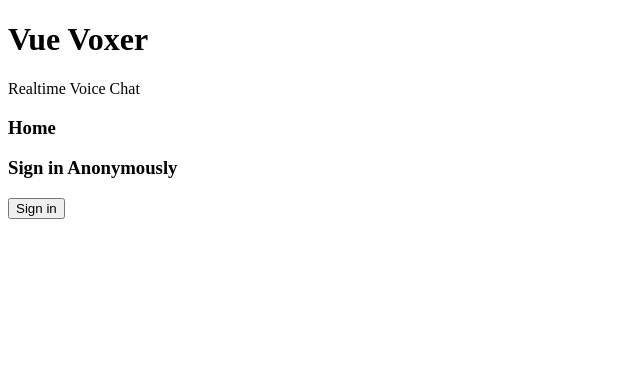
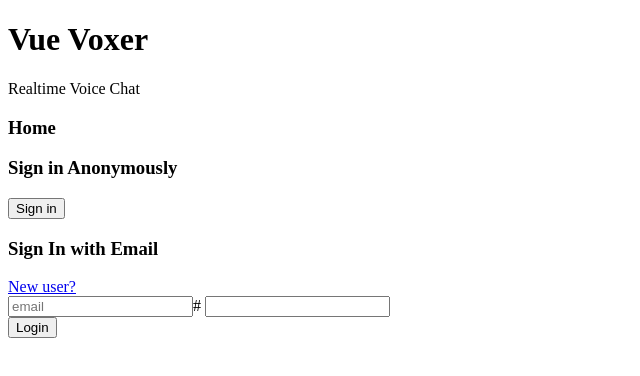
Before and after one commit to maltewirz/firebase-vue-walkie-talkie, a Vue app: page /#/ in a window 1280 px wide. Shown: the top 376 px of the page, without its empty margins (0-640 px from the left). Built offline with nearby package versions, Linux system fonts and the light colour scheme; no server answers; what vuefire would draw is missing.

Commit message:
email password authentication working

```diff
--- a/src/components/Login.vue
+++ b/src/components/Login.vue
@@ -2,6 +2,28 @@
     <aside>
         <h3>Sign in Anonymously</h3>
         <button @click="auth.signInAnonymously()">Sign in</button>
+
+        <div v-if="newUser">
+            <h3>Sign Up for a new Account</h3>
+            <a href="#" @click="newUser = false">Returning User?</a>
+        </div>
+
+        <div v-else>
+            <h3>Sign In with Email</h3>
+            <a href="#" @click="newUser = true">New user?</a>
+        </div>
+
+        <input v-model="email" placeholder="email" type="email" class="input">#
+        <input v-model="password" type="password" class="input">
+
+        <br>
+
+        <button class="button is-info" :class="{ 'is-loading': loading}" @click="signInOrCreateUser()">
+            {{ newUser ? 'Sign Up' : 'Login' }}
+        </button>
+
+        <p class="has-text-danger" v-if="errorMessage"> {{ errorMessage }}</p>
+
     </aside>
 </template>
 
@@ -12,6 +34,29 @@
     data() {
         return {
             auth,
+            newUser: false,
+            email: '',
+            password: '',
+            loading: false,
+            errorMessage: ''
+        }
+    },
+
+    methods: {
+        async signInOrCreateUser() {
+            this.loading = true;
+            this.errorMessage = '';
+            try {
+                if (this.newUser) {
+                    await auth.createUserWithEmailAndPassword(this.email, this.password);
+                } else {
+                    await auth.signInWithEmailAndPassword(this.email, this.password);
+                }
+            } catch (error) {
+                this.errorMessage = error;
+            }
+
+            this.loading = false;
         }
     }
 
```
